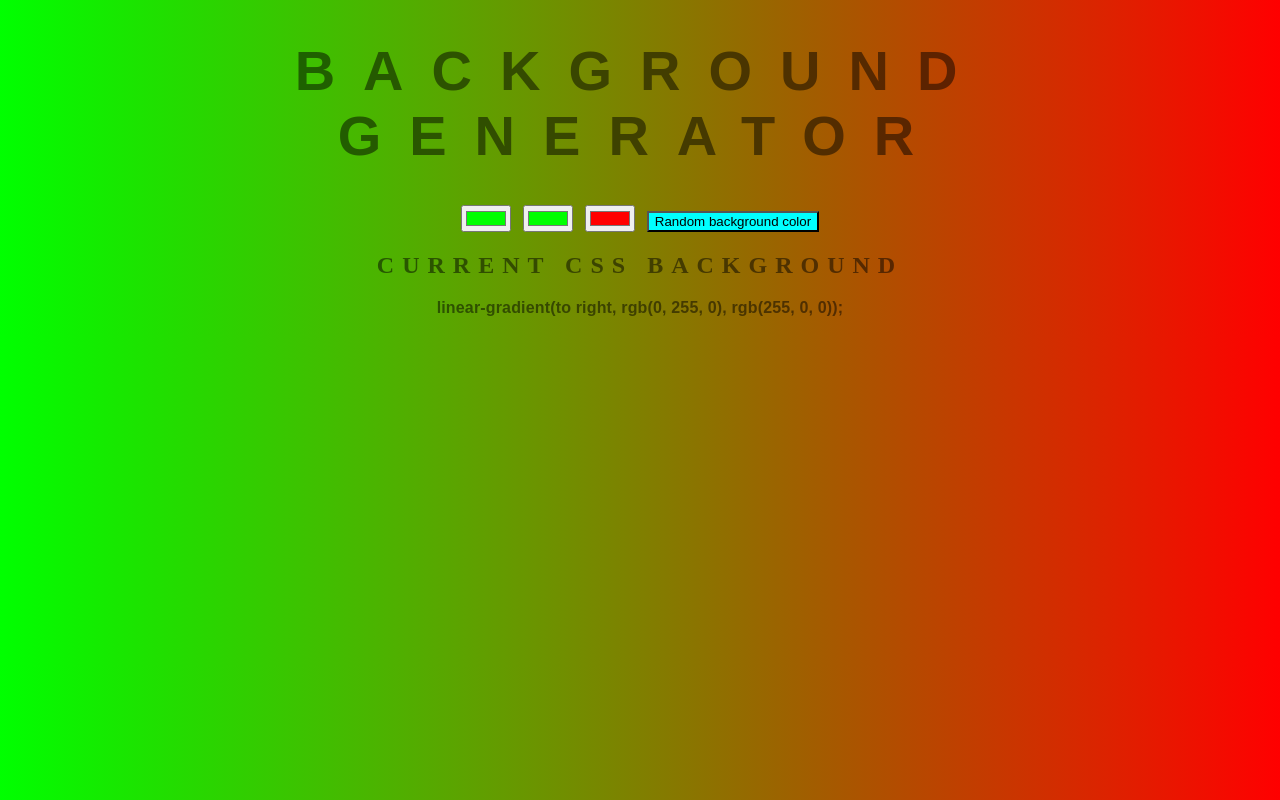
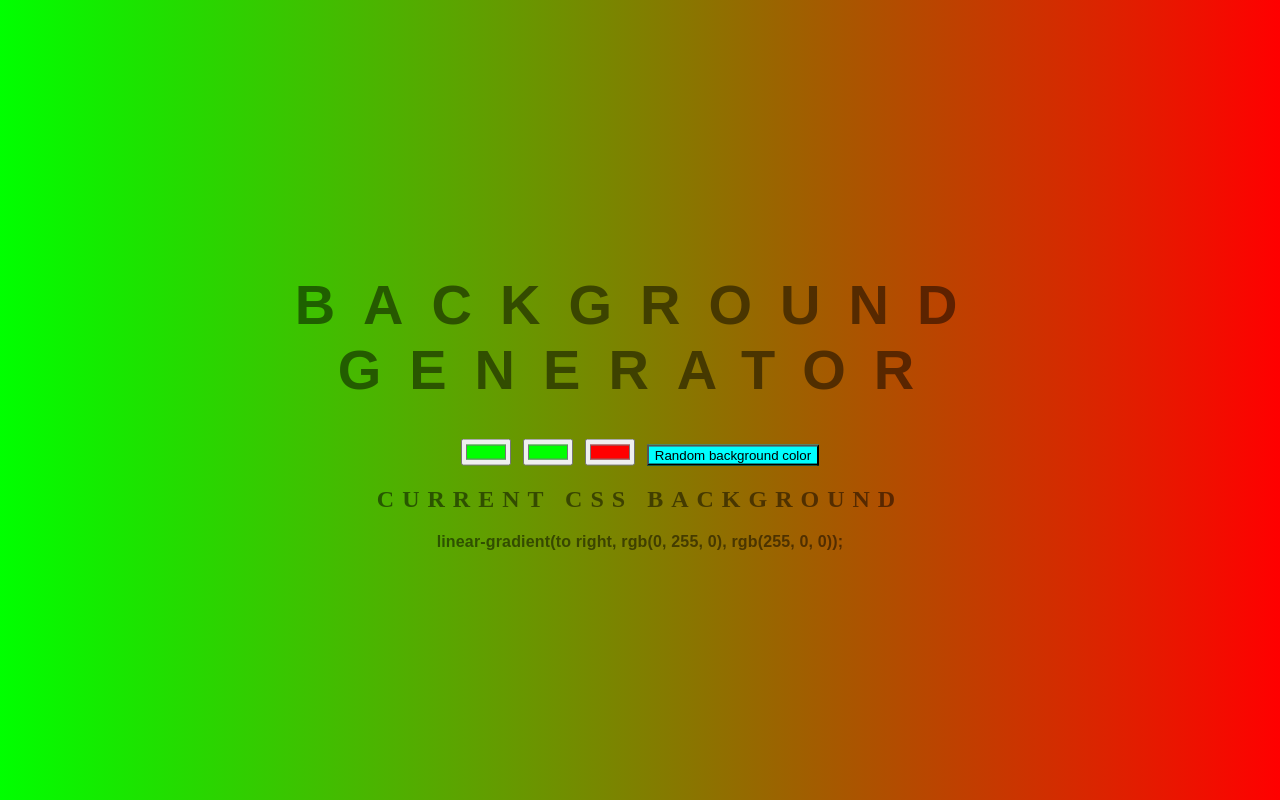
Before and after one commit to hubkubas/background-generator, a website: page index.html in a window 1280 px wide. Drawn offline with Linux system fonts and the light colour scheme.

```diff
--- a/index.html
+++ b/index.html
@@ -8,6 +8,7 @@
 </head>
 
 <body id="gradient" onload="displayInitialGradient()">
+  <div class="centerText">
     <h1 id="title">Background Generator</h1>
     <input class="text" type="color" name="text" value="#00ff00">
     <input class="color1" type="color" name="color1" value="#00ff00">
@@ -15,6 +16,7 @@
     <button id="enter">Random background color</button>
     <h2>Current CSS Background</h2>
     <h3></h3>
+  </div>
   <script type="text/javascript" src="script.js"></script>
 </body>
 
--- a/style.css
+++ b/style.css
@@ -29,3 +29,12 @@
 button {
     background-color: aqua;
 }
+
+.centerText {
+    margin: 0;
+    position: absolute;
+    top: 50%;
+    left: 50%;
+    margin-right: -50%;
+    transform: translate(-50%, -50%)
+}
```
Also changed, not shown: package.json (added, +23 -0 lines), 2 other files. Lines whose indentation alone changed are shown as unchanged.
